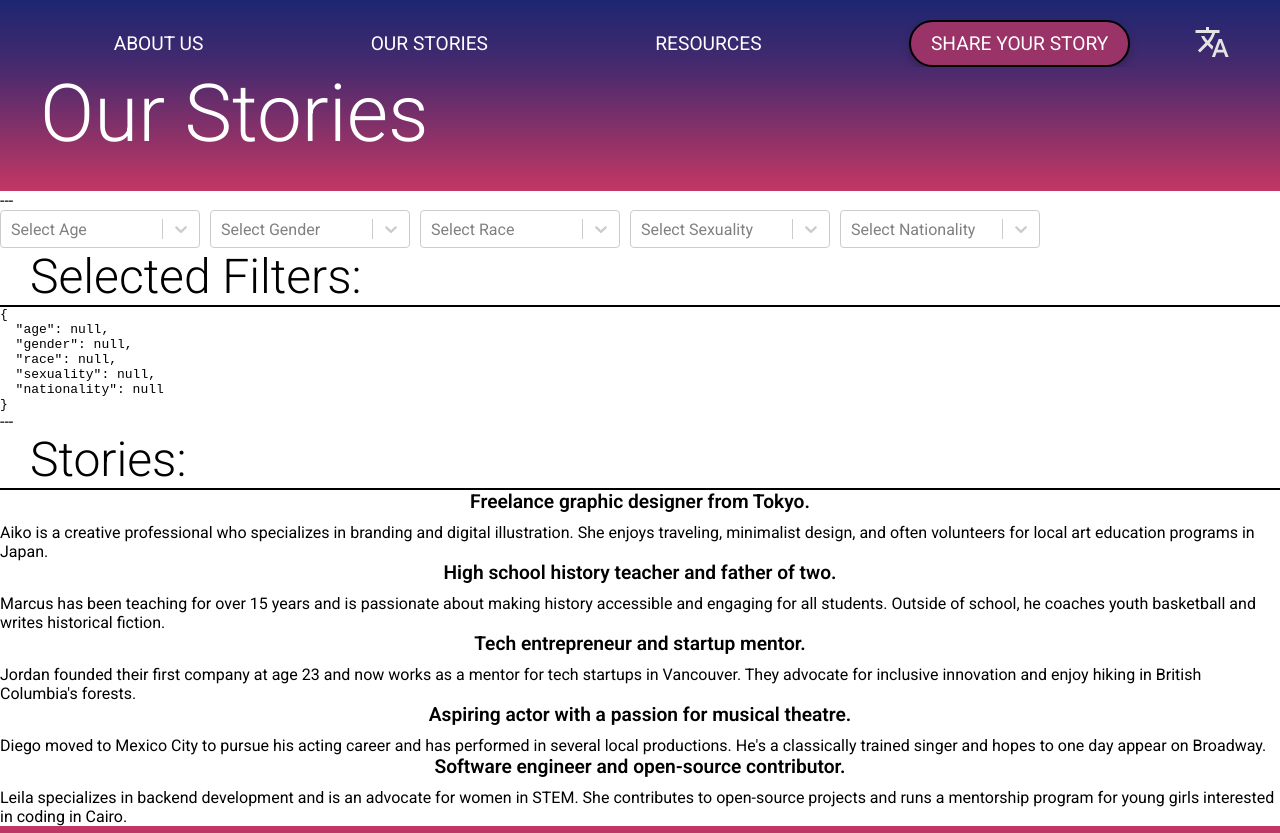
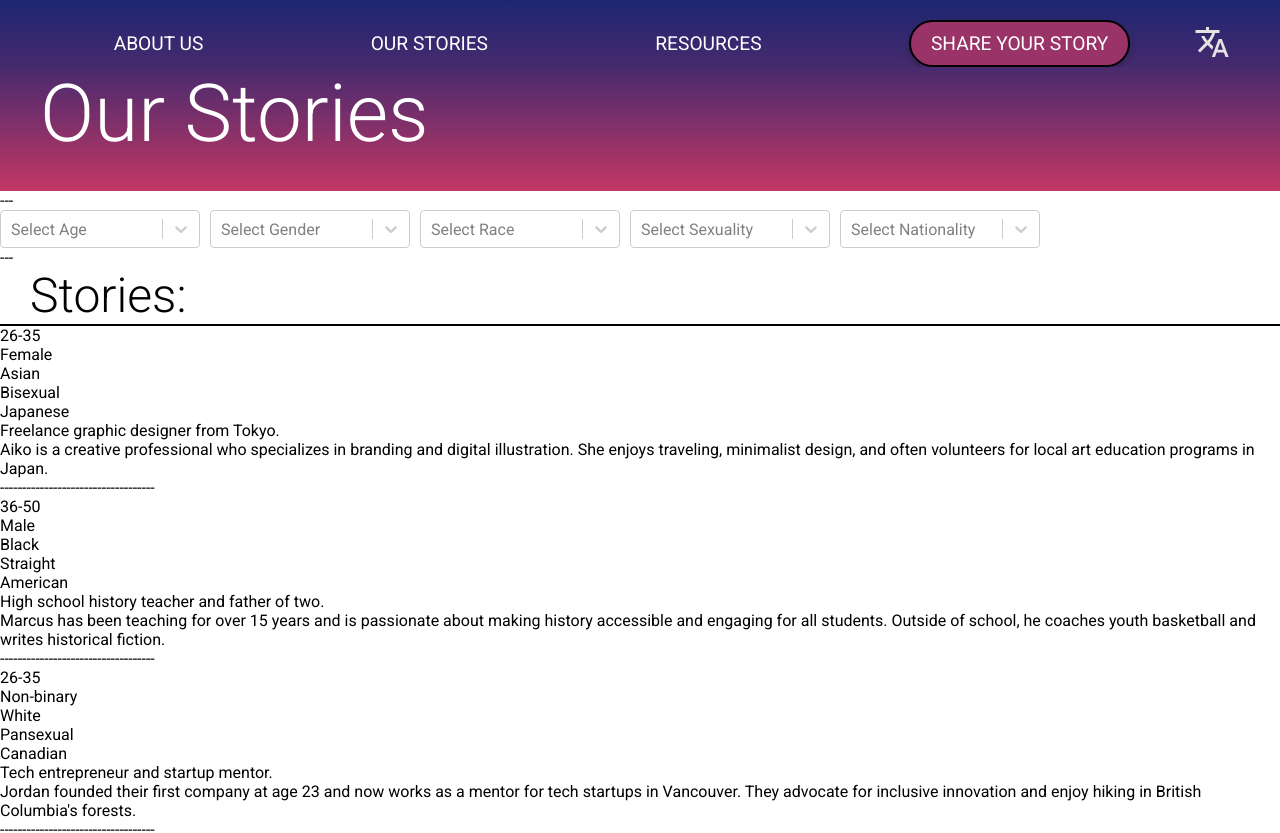
Before and after one commit to Xelo04/Mindful-Media, a React (Vite) app: page /our-stories in a window 1280 px wide. Shown: the top 833 px of the page. Built offline with nearby package versions, Linux system fonts and the light colour scheme.

Commit message:
Enhance FilteredStories component: integrate useMemo for filtering logic, update story display, and improve filter handling in Filters component

```diff
--- a/src/components/filtered-list/FilteredStories.tsx
+++ b/src/components/filtered-list/FilteredStories.tsx
@@ -1,3 +1,4 @@
+import { useState, useMemo } from "react";
 import Filters from "./filters/Filters";
 // import './filteredlist.scss';
 
@@ -17,14 +18,31 @@ interface FilteredStoriesProps {
   }[];
 }
 
-const handleFiltersChange = (filters: Record<string, any>) => {
-  console.log("Updated filters:", filters);
-};
-
 const FilteredStories = ({
   selectOptions,
   storiesData,
 }: FilteredStoriesProps) => {
+  const [filters, setFilters] = useState<Record<string, any>>({}); // State to store active filters
+
+  // Handle filter changes from the Filters component
+  const handleFiltersChange = (updatedFilters: Record<string, any>) => {
+    setFilters(updatedFilters);
+  };
+
+  // Filter stories based on active filters
+  const filteredStories = useMemo(() => {
+    return storiesData.filter((story) =>
+      Object.entries(filters).every(([key, value]) => {
+        if (!value || value.length === 0) return true; // Skip if no filter is applied for this key
+        if (Array.isArray(value)) {
+          // Handle multi-select filters
+          return value.some((filterValue) => story[key] === filterValue.value);
+        }
+        return story[key] === value;
+      })
+    );
+  }, [filters, storiesData]);
+
   return (
     <div className="filteredlist">
       <span>---</span>
@@ -35,10 +53,16 @@ const FilteredStories = ({
       <span>---</span>
       <div className="stories-list">
         <h2>Stories:</h2>
-        {storiesData.map((story) => (
+        {filteredStories.map((story) => (
           <div key={story.id} className="story-item">
-            <h3>{story.shortDescription}</h3>
+            <p>{story.age}</p>
+            <p>{story.gender}</p>
+            <p>{story.race}</p>
+            <p>{story.sexuality}</p>
+            <p>{story.nationality}</p>
+            <p>{story.shortDescription}</p>
             <p>{story.longDescription}</p>
+            <p>-----------------------------------</p>
           </div>
         ))}
       </div>
--- a/src/components/filtered-list/filters/Filters.tsx
+++ b/src/components/filtered-list/filters/Filters.tsx
@@ -48,10 +48,10 @@ const Filters = ({ selectOptions, onFiltersChange }: FiltersProps) => {
       </div>
 
       {/* Display selected options */}
-      <div className="selected-filters">
+      {/* <div className="selected-filters">
         <h2>Selected Filters:</h2>
         <pre>{JSON.stringify(selectedFilters, null, 2)}</pre>
-      </div>
+      </div> */}
     </div>
   );
 };
--- a/src/pages/our-stories/OurStories.tsx
+++ b/src/pages/our-stories/OurStories.tsx
@@ -68,30 +68,30 @@ const filtersData = {
     { value: "50+", label: "50+" },
   ],
   gender: [
-    { value: "male", label: "Male" },
-    { value: "female", label: "Female" },
-    { value: "non-binary", label: "Non-binary" },
+    { value: "Male", label: "Male" },
+    { value: "Female", label: "Female" },
+    { value: "Non-binary", label: "Non-binary" },
   ],
   race: [
-    { value: "white", label: "White" },
-    { value: "black", label: "Black" },
-    { value: "asian", label: "Asian" },
-    { value: "latino", label: "Latino" },
-    { value: "middle eastern", label: "Middle Eastern" },
+    { value: "White", label: "White" },
+    { value: "Black", label: "Black" },
+    { value: "Asian", label: "Asian" },
+    { value: "Latino", label: "Latino" },
+    { value: "Middle Eastern", label: "Middle Eastern" },
   ],
   sexuality: [
-    { value: "straight", label: "Straight" },
-    { value: "gay", label: "Gay" },
-    { value: "bisexual", label: "Bisexual" },
-    { value: "pansexual", label: "Pansexual" },
-    { value: "asexual", label: "Asexual" },
+    { value: "Straight", label: "Straight" },
+    { value: "Gay", label: "Gay" },
+    { value: "Bisexual", label: "Bisexual" },
+    { value: "Pansexual", label: "Pansexual" },
+    { value: "Asexual", label: "Asexual" },
   ],
   nationality: [
-    { value: "american", label: "American" },
-    { value: "japanese", label: "Japanese" },
-    { value: "canadian", label: "Canadian" },
-    { value: "mexican", label: "Mexican" },
-    { value: "egyptian", label: "Egyptian" },
+    { value: "American", label: "American" },
+    { value: "Japanese", label: "Japanese" },
+    { value: "Canadian", label: "Canadian" },
+    { value: "Mexican", label: "Mexican" },
+    { value: "Egyptian", label: "Egyptian" },
   ],
 };
 
```
